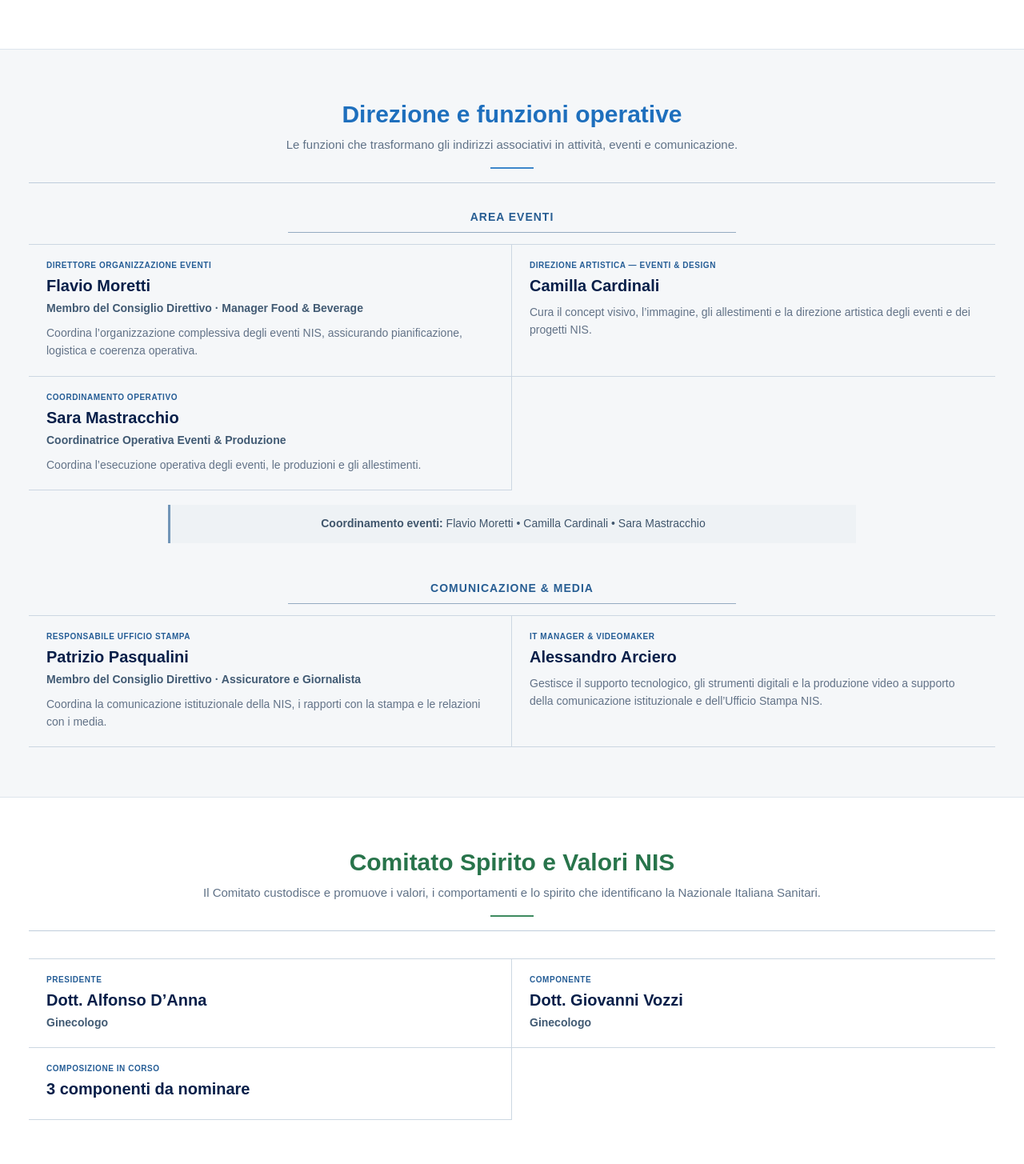
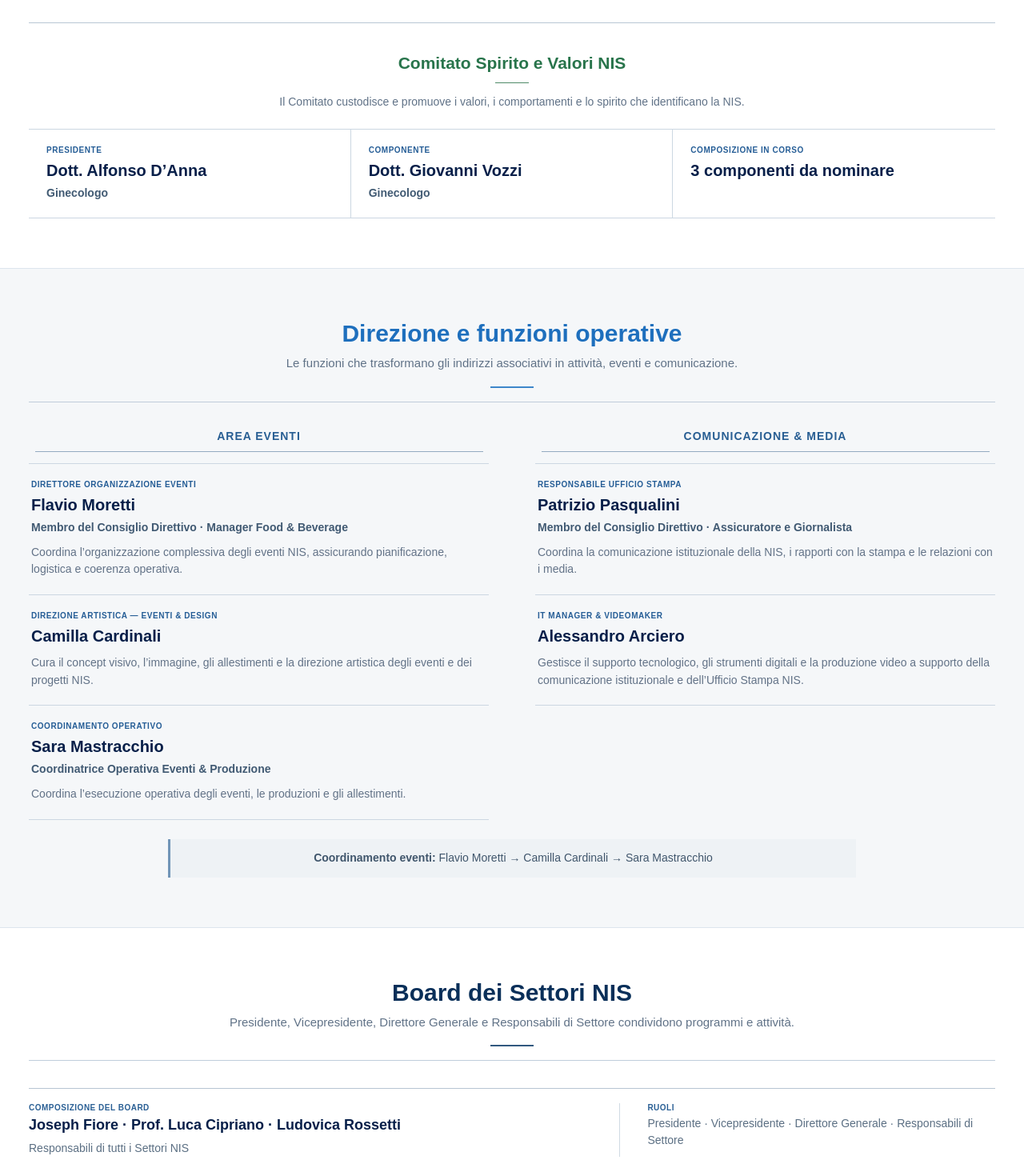
Before and after one commit to arciero10/nis-website, a Next.js app: page /organigramma in a window 1280 px wide. Shown: the part 1115-2570 px from the top of the page at 80% size. Built offline with nearby package versions, Linux system fonts and the light colour scheme.

Commit message:
Aggiorna organigramma NIS con documento definitivo

```diff
--- a/app/organigramma/page.tsx
+++ b/app/organigramma/page.tsx
@@ -11,7 +11,7 @@ const pdfPath="/documenti/organigramma-nis-2026.pdf";
 
 const governanceRoles=[
   {role:"Presidente",name:"Joseph Fiore",details:["Socio Fondatore","Manager Sanitario"]},
-  {role:"Vicepresidente",name:"Prof. Luca Cipriano",details:["Socio Fondatore • Presidente Onorario","Ginecologia e Ostetricia"]},
+  {role:"Vicepresidente",name:"Prof. Luca Cipriano",details:["Socio Fondatore • Presidente Onorario","Ginecologo"]},
   {role:"Tesoriere",name:"Edoardo Marcucci",details:["Socio Fondatore","Notaio"]},
   {role:"Direzione Generale",name:"Ludovica Rossetti",details:["Manager Sanitario"],description:"Riceve gli indirizzi del Consiglio Direttivo e ne coordina l’attuazione operativa."},
   {role:"Segreteria del Direttivo",name:"Denise Donniacuo",details:["Responsabile Segreteria del Direttivo"],description:"Supporto organizzativo e documentale al Consiglio Direttivo."},
@@ -32,18 +32,19 @@ const mediaTeam=[
 
 const sectors=[
   {name:"Calcio",roles:[{label:"Responsabile di Settore",name:"Dott. Alfonso D’Anna",detail:"Ginecologo"},{label:"Team Manager",name:"Dott. Giovanni Vozzi",detail:"Ginecologo"},{label:"Segreteria Operativa",name:"Lucia Del Ferraro",detail:"Ostetrica"}]},
-  {name:"Running",roles:[{label:"Responsabile di Settore",name:"Marco Cerrodu",detail:"Fisioterapista"},{label:"Team Manager",name:"Da nominare"},{label:"Segreteria Operativa",name:"Da nominare"}]},
+  {name:"Running",roles:[{label:"Responsabile di Settore",name:"Marco Cerroni",detail:"Fisioterapista"},{label:"Team Manager",name:"Da nominare"},{label:"Segreteria Operativa",name:"Da nominare"}]},
   {name:"Tennis",roles:[{label:"Responsabile di Settore",name:"Dott.ssa Fabiana Monti",detail:"Neonatologa"},{label:"Team Manager",name:"Da nominare"},{label:"Segreteria Operativa",name:"Da nominare"}]},
   {name:"Pet Therapy & Equitazione",roles:[{label:"Responsabile di Settore",name:"Dott.ssa Novella Buscemi",detail:"Ginecologa"},{label:"Team Manager",name:"Eleni Pasqualini",detail:"Operatrice Didattica FISE UD1"},{label:"Segreteria Operativa",name:"Da nominare"}]},
   {name:"Golf",roles:[{label:"Responsabile di Settore",name:"Massimo Rossi",detail:"Consulente del lavoro specializzato nel settore sanitario"},{label:"Team Manager",name:"Da nominare"},{label:"Segreteria Operativa",name:"Da nominare"}]},
 ];
 
 const scientific=[
-  {area:"Oncologia",name:"Dott.ssa Cristina Fiore",detail:"Responsabile Medico - Pianificazione e Coordinamento delle Campagne di Screening"},
-  {area:"Dermatologia",name:"Dott. Mauro La Pietra",detail:"Componente del Board Medico-Scientifico"},
-  {area:"Chirurgia Senologica",name:"Dott. Dimitrios Varvaras",detail:"Componente del Board Medico-Scientifico"},
-  {area:"Ambito Ostetrico",name:"Prof. Luca Cipriano",detail:"Ginecologia e Ostetricia - componente del Board Medico-Scientifico"},
-  {area:"Anatomia Patologica",name:"Dott.ssa Antonella Rossetti",detail:"Componente del Board Medico-Scientifico"},
+  {area:"Oncologia",name:"Dott.ssa Cristina Fiore",detail:"Responsabile Medico - Pianificazione e Coordinamento Campagne di Screening"},
+  {area:"Dermatologo",name:"Dott. Mauro La Pietra",detail:"Componente del Board Medico-Scientifico"},
+  {area:"Chirurgo Senologo",name:"Dott. Dimitrios Varvaras",detail:"Componente del Board Medico-Scientifico"},
+  {area:"Ginecologo",name:"Prof. Luca Cipriano",detail:"Componente del Board Medico-Scientifico"},
+  {area:"Anatomopatologa",name:"Dott.ssa Antonella Rossetti",detail:"Componente del Board Medico-Scientifico"},
+  {area:"Embriologa",name:"Dott.ssa Emilia Rega",detail:"Componente del Board Medico-Scientifico"},
   {area:"Altre Branche",name:"Board in evoluzione",detail:"Gli altri membri saranno inseriti nel corso dell’anno."},
 ];
 
@@ -88,29 +89,9 @@ export default function OrganigrammaPage(){return <>
           <ul>{council.map(name=><li key={name}>{name}</li>)}</ul>
         </div>
         <div className="org-entry-grid org-management-grid">{governanceRoles.slice(3).map(person=><PersonEntry key={person.role} {...person}/>)}</div>
-      </div>
-    </section>
-
-    <section className="org-editorial-section org-section-tinted" id="direzione">
-      <div className="shell org-content-width">
-        <SectionHeader title="Direzione e funzioni operative" intro="Le funzioni che trasformano gli indirizzi associativi in attività, eventi e comunicazione."/>
-        <div className="org-subsection">
-          <h3>Area Eventi</h3>
-          <div className="org-entry-grid">{eventTeam.map(person=><PersonEntry key={person.name} {...person}/>)}</div>
-          <p className="org-coordination-note"><strong>Coordinamento eventi:</strong> Flavio Moretti • Camilla Cardinali • Sara Mastracchio</p>
-        </div>
-        <div className="org-subsection">
-          <h3>Comunicazione &amp; Media</h3>
-          <div className="org-entry-grid">{mediaTeam.map(person=><PersonEntry key={person.name} {...person}/>)}</div>
-        </div>
-      </div>
-    </section>
-
-    <section className="org-editorial-section" id="valori">
-      <div className="shell org-content-width">
-        <SectionHeader title="Comitato Spirito e Valori NIS" intro="Il Comitato custodisce e promuove i valori, i comportamenti e lo spirito che identificano la Nazionale Italiana Sanitari."/>
-        <div className="org-values-layout">
-          <div className="org-entry-grid">
+        <div className="org-committee-section">
+          <div className="org-subsection-heading"><h3>Comitato Spirito e Valori NIS</h3><p>Il Comitato custodisce e promuove i valori, i comportamenti e lo spirito che identificano la NIS.</p></div>
+          <div className="org-entry-grid org-committee-list">
             <PersonEntry role="Presidente" name="Dott. Alfonso D’Anna" details={["Ginecologo"]}/>
             <PersonEntry role="Componente" name="Dott. Giovanni Vozzi" details={["Ginecologo"]}/>
             <PersonEntry role="Composizione in corso" name="3 componenti da nominare" details={[]}/>
@@ -119,7 +100,24 @@ export default function OrganigrammaPage(){return <>
       </div>
     </section>
 
-    <section className="org-editorial-section org-section-tinted" id="settori">
+    <section className="org-editorial-section org-section-tinted" id="direzione">
+      <div className="shell org-content-width">
+        <SectionHeader title="Direzione e funzioni operative" intro="Le funzioni che trasformano gli indirizzi associativi in attività, eventi e comunicazione."/>
+        <div className="org-operations-columns">
+          <div className="org-subsection org-operation-column">
+            <h3>Area Eventi</h3>
+            <div className="org-entry-grid">{eventTeam.map(person=><PersonEntry key={person.name} {...person}/>)}</div>
+          </div>
+          <div className="org-subsection org-operation-column">
+            <h3>Comunicazione &amp; Media</h3>
+            <div className="org-entry-grid">{mediaTeam.map(person=><PersonEntry key={person.name} {...person}/>)}</div>
+          </div>
+        </div>
+        <p className="org-coordination-note"><strong>Coordinamento eventi:</strong> Flavio Moretti → Camilla Cardinali → Sara Mastracchio</p>
+      </div>
+    </section>
+
+    <section className="org-editorial-section" id="settori">
       <div className="shell org-content-width">
         <SectionHeader title="Board dei Settori NIS" intro="Presidente, Vicepresidente, Direttore Generale e Responsabili di Settore condividono programmi e attività."/>
         <div className="org-board-composition">
@@ -138,7 +136,7 @@ export default function OrganigrammaPage(){return <>
 
     <section className="org-editorial-section" id="scienza">
       <div className="shell org-content-width">
-        <SectionHeader title="Board Medico-Scientifico" intro="Organo tecnico-consultivo che contribuisce alla definizione della strategia medico-scientifica e alla programmazione delle iniziative di prevenzione della NIS."/>
+        <SectionHeader title="Board Medico-Scientifico" intro="L’organo tecnico-consultivo che contribuisce a definire la strategia medico-scientifica dell’Associazione."/>
         <p className="org-science-objective"><strong>Obiettivo</strong><span>Rappresentanza di almeno 15 branche specialistiche</span></p>
         <div className="org-scientific-register">
           {scientific.map(item=><article key={item.area}><p>{item.area}</p><h3>{item.name}</h3><span>{item.detail}</span></article>)}
```
Also changed, not shown: app/globals.css.
